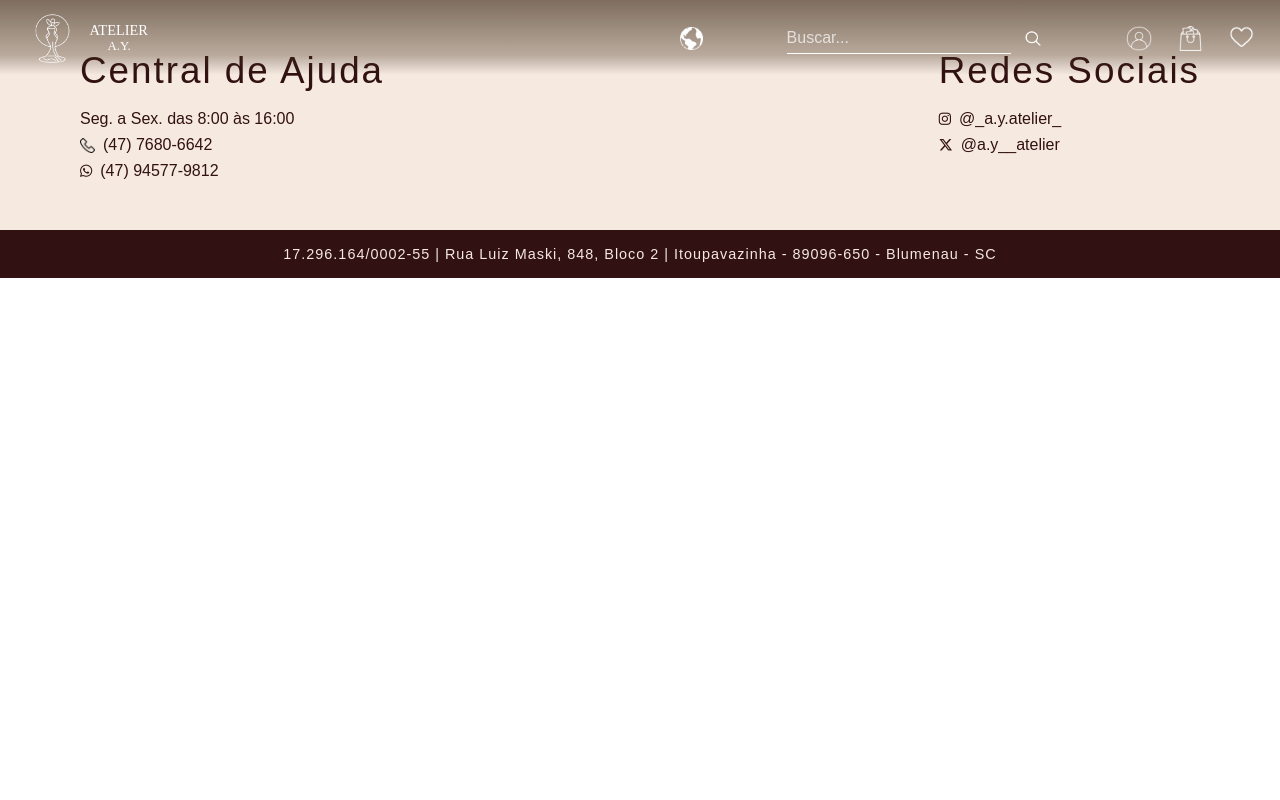
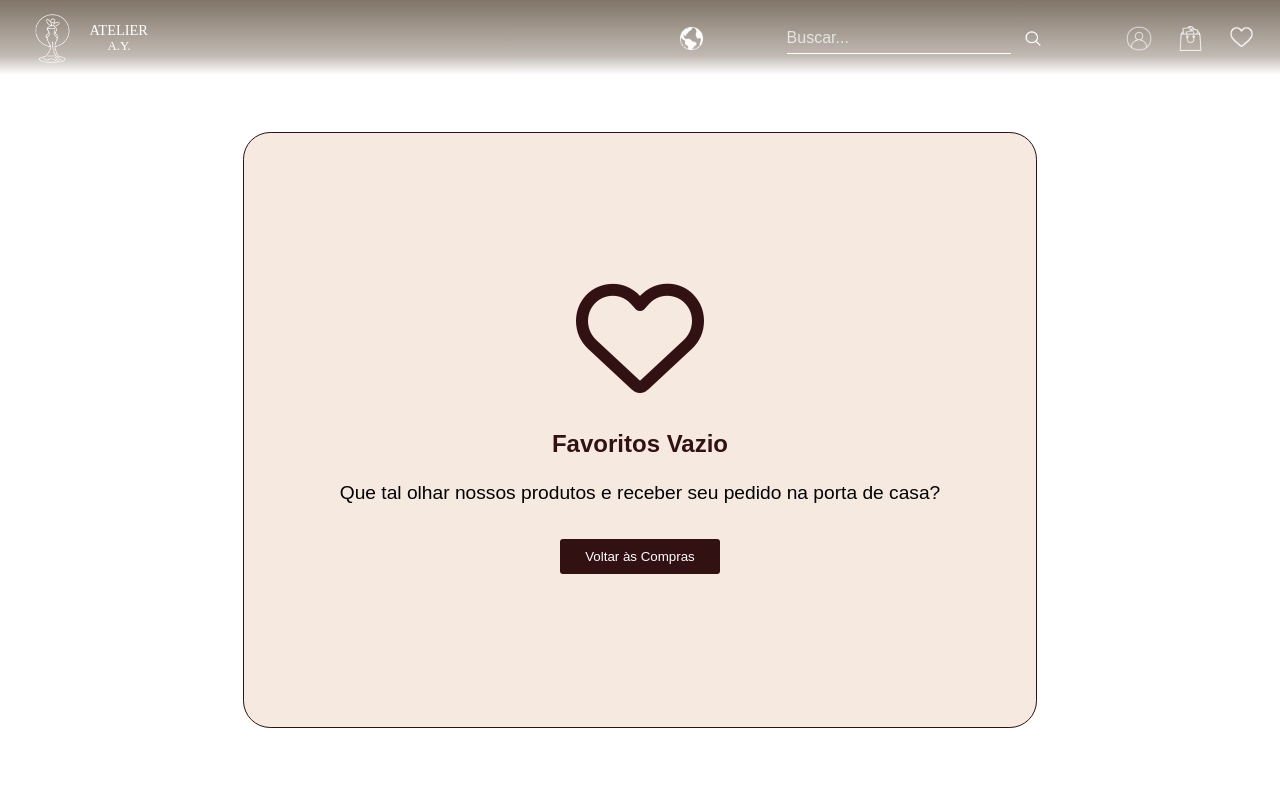
Before and after one commit to Atelier-A-Y/FrontEnd, a Vue app: page /favoritos in a window 1280 px wide. Shown: the top 800 px of the page. Built offline with nearby package versions, Linux system fonts and the light colour scheme.

Commit message:
fix: correção das rotas

```diff
--- a/src/App.vue
+++ b/src/App.vue
@@ -32,5 +32,7 @@ onMounted(async () => {
 <style scoped>
 main {
   background-color: white;
+  margin: 6vw;
+  padding: 0.3vw 0vw 0vw 0vw;
 }
 </style>
--- a/src/components/HeaderComponent.vue
+++ b/src/components/HeaderComponent.vue
@@ -217,14 +217,14 @@ function irParaHome(){
         </li>
 
         <li>
-          <a href="#">
+          <RouterLink to="/favoritos">
             <img
               :src="headerAtivo
                 ? '/img/coracao-solido.png'
                 : '/img/coracao.png'"
               alt="Favoritos"
             />
-          </a>
+          </RouterLink>
         </li>
 
       </ul>
--- a/src/router/index.js
+++ b/src/router/index.js
@@ -1,6 +1,7 @@
 import { createRouter, createWebHistory } from 'vue-router'
 import AdicionarProduto from '../views/AdicionarProduto.vue'
 import Produtos from '../views/Produtos.vue'
+import Favoritos from '../views/Favoritos.vue'
 
 const routes = [
   {
@@ -28,6 +29,10 @@ const routes = [
     path: '/user',
     component: () => import('../views/UserView.vue')
   },
+   {
+    path: '/favoritos',
+    component: Favoritos
+  },
 ]
 
 const router = createRouter({
--- a/src/views/Favoritos.vue
+++ b/src/views/Favoritos.vue
@@ -32,7 +32,7 @@
 
 <li>
 
-<button class="botao"><a href="" class="link">Voltar às Compras</a></button>
+<button class="botao"><router-link to="/" class="link">Voltar às Compras</router-link></button>
 
 </li>
 
```
Also changed, not shown: src/router/index.ts (deleted, +0 -30 lines).
